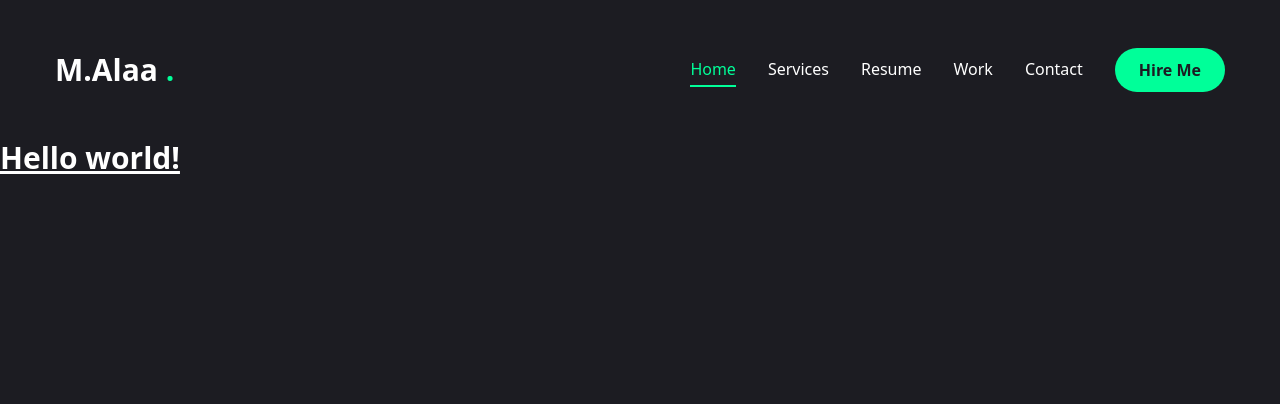
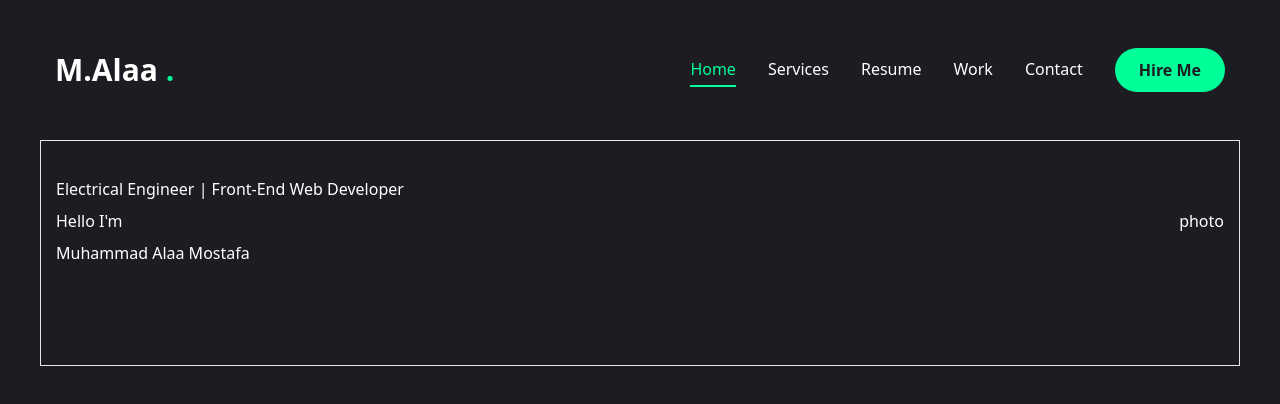
Before and after one commit to muhammadalaa20/nextjs-portfolio, a Next.js app: page / in a window 1280 px wide. Shown: the top 404 px of the page. Built offline with nearby package versions, Linux system fonts and the light colour scheme.

Commit message:
editing the home page

```diff
--- a/app/page.js
+++ b/app/page.js
@@ -1,8 +1,29 @@
+import { Button } from "@/components/ui/button"
+import { FiDownload } from "react-icons/fi";
 
 export default function Home() {
   return (
     <main>
-      <h1 className="text-3xl font-bold underline">Hello world!</h1>
+      <section className="h-full">
+        <div className="container mx-auto border">
+          <div className="flex flex-col xl:flex-row items-center justify-between xl:pt-8 xl:pb-24">
+
+            <div className="text-center xl:text-left">
+
+              <span>Electrical Engineer | Front-End Web Developer</span>
+              <h1>Hello I'm <br /> <span>Muhammad Alaa Mostafa</span> </h1>
+
+            </div>
+
+            <div>
+
+              photo
+
+              </div>
+
+          </div>
+        </div>
+      </section>
     </main>
   )
 }
```
